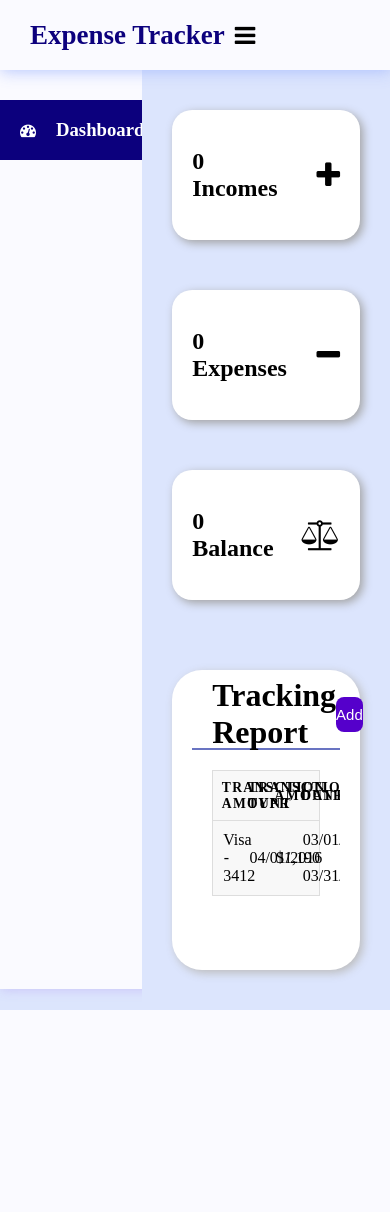
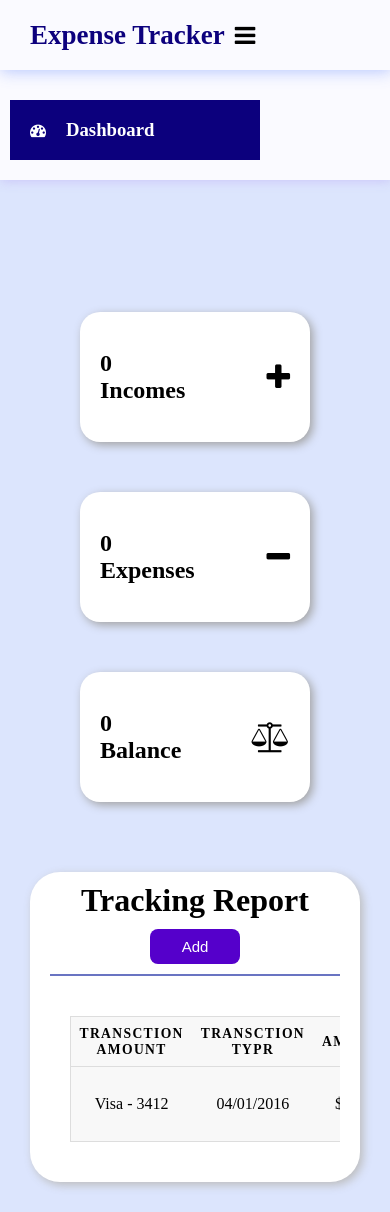
Before and after one commit to yousifdahabra/expense_tracker, a PHP site: page / in a window 390 px wide. Before the commit the page ends 1010 px from the top, so only its background shows below. Run offline with PHP 8.4, Linux system fonts and the light colour scheme.

Commit message:
Edit customize page to be responsive and add a popup modal for form

```diff
--- a/index.html
+++ b/index.html
@@ -18,6 +18,7 @@
             <i class="fa fa-bars" aria-hidden="true"></i>
         </div>
     </header>
+
     <div class="flex main-container">
         <div class="nav-container">
             <nav class="flex flex-direction-column justify-content-space-between second-background-color nav">
@@ -65,10 +66,10 @@
                     <table>
                         <thead>
                             <tr>
-                                <th scope="col">Transction Amount</th>
-                                <th scope="col">Transction typr</th>
-                                <th scope="col">Amount</th>
-                                <th scope="col">Date</th>
+                                <th>Transction Amount</th>
+                                <th>Transction typr</th>
+                                <th>Amount</th>
+                                <th>Date</th>
                             </tr>
                         </thead>
                         <tbody>
@@ -86,6 +87,17 @@
             </div>
         </div>
     </div>
+    <div id="myModal" class="modal">
 
+        <!-- Modal content -->
+        <div class="modal-content">
+          <span class="close">&times;</span>
+          <p>Some text in the Modal..</p>
+        </div>
+
+      </div>
+
+
+<script src="./js/transaction.js"></script>
 </body>
 </html>
--- a/style/home.css
+++ b/style/home.css
@@ -78,6 +78,38 @@ header {
     color: black;
 }
 
+@media screen and (max-width: 850px) {
+    .main-container{
+        display: flex;
+        flex-direction: column;
+    }
+    .nav-container{
+        height:20vh;
+        width:100%;
+    }
+    .nav{
+        width:100%;
+        min-height:0;
+    }
+    .report-body table{
+        border-collapse: collapse;
+        width: 100%;
+        table-layout:auto;
+    }
+    .nav-option{
+        margin-left: 10px;
+    }
+}
+@media screen and (max-width: 470px) {
+    .report-header{
+        flex-direction: column;
+        height: auto !important;
+        gap: 10px;
+        margin-bottom: 20px;
+        padding:10px !important;
+    }
+}
+
 /* End nav */
 
 .main {
```
Also changed, not shown: other parts of style/home.css (+38 -1 lines), js/transaction.js (added).
